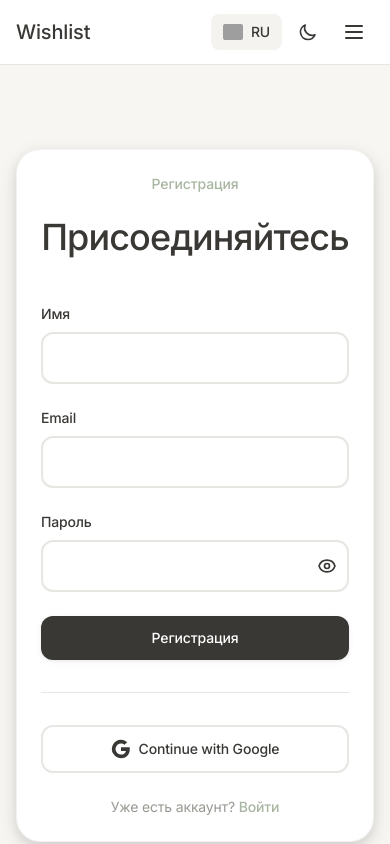
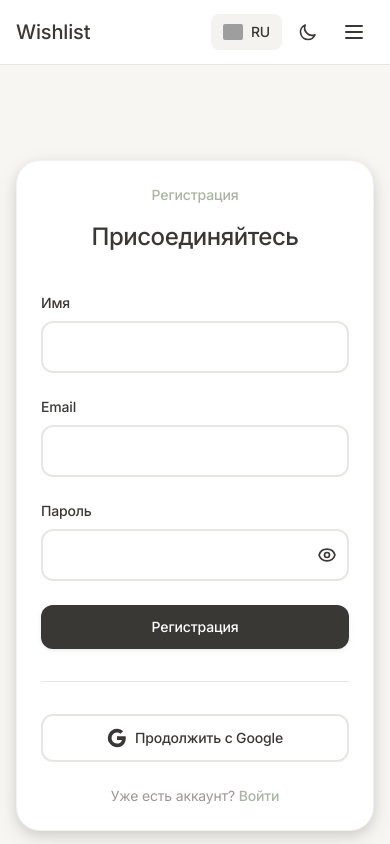
Before and after one commit to hazy03/wishlist-app, a React (Vite) app in the folder frontend/: page /register in a window 390 px wide. Shown: the top 844 px of the page. Built offline with nearby package versions, Linux system fonts and the light colour scheme; no server answers; grey boxes are pictures that could not be loaded.

Commit message:
Fix mobile text wrapping and OAuth button alignment, add translation

```diff
--- a/frontend/src/components/auth/LoginForm.tsx
+++ b/frontend/src/components/auth/LoginForm.tsx
@@ -37,7 +37,7 @@ export const LoginForm: React.FC = () => {
         <span className="text-sm text-sage dark:text-forest font-medium mb-4 block">
           {t('loginTitle')}
         </span>
-        <h2 className="text-soft-4xl font-display text-charcoal dark:text-darkText mb-4 font-medium">
+        <h2 className="text-2xl sm:text-3xl md:text-soft-4xl font-display text-charcoal dark:text-darkText mb-4 font-medium whitespace-nowrap">
           {t('welcomeBack')}
         </h2>
       </div>
--- a/frontend/src/components/auth/OAuthButton.tsx
+++ b/frontend/src/components/auth/OAuthButton.tsx
@@ -1,8 +1,11 @@
 import React from 'react';
 import { Button } from '../ui/Button';
 import { API_URL } from '../../utils/constants';
+import { useTranslation } from '../../hooks/useTranslation';
 
 export const OAuthButton: React.FC = () => {
+  const { t } = useTranslation();
+
   const handleGoogleLogin = () => {
     // Redirect to backend OAuth endpoint
     window.location.href = `${API_URL}/api/auth/google`;
@@ -11,7 +14,7 @@ export const OAuthButton: React.FC = () => {
   return (
     <Button
       variant="outline"
-      className="w-full gap-2"
+      className="w-full gap-2 justify-center"
       onClick={handleGoogleLogin}
     >
       <svg className="w-5 h-5" viewBox="0 0 24 24">
@@ -32,7 +35,7 @@ export const OAuthButton: React.FC = () => {
           d="M12 5.38c1.62 0 3.06.56 4.21 1.64l3.15-3.15C17.45 2.09 14.97 1 12 1 7.7 1 3.99 3.47 2.18 7.07l3.66 2.84c.87-2.6 3.3-4.53 6.16-4.53z"
         />
       </svg>
-      <span>Continue with Google</span>
+      <span>{t('continueWithGoogle')}</span>
     </Button>
   );
 };
--- a/frontend/src/components/auth/RegisterForm.tsx
+++ b/frontend/src/components/auth/RegisterForm.tsx
@@ -45,7 +45,7 @@ export const RegisterForm: React.FC = () => {
         <span className="text-sm text-sage dark:text-forest font-medium mb-4 block">
           {t('registerTitle')}
         </span>
-        <h2 className="text-soft-4xl font-display text-charcoal dark:text-darkText mb-4 font-medium">
+        <h2 className="text-2xl sm:text-3xl md:text-soft-4xl font-display text-charcoal dark:text-darkText mb-4 font-medium whitespace-nowrap">
           {t('joinUs')}
         </h2>
       </div>
--- a/frontend/src/i18n/translations.ts
+++ b/frontend/src/i18n/translations.ts
@@ -22,6 +22,7 @@ export const translations = {
     socialLoginRequired: 'Этот аккаунт был создан через социальную сеть. Используйте вход через социальную сеть.',
     completingLogin: 'Завершение входа...',
     oauthFailed: 'Ошибка входа через Google',
+    continueWithGoogle: 'Продолжить с Google',
 
     // Wishlist
     myWishlists: 'Мои вишлисты',
@@ -205,6 +206,7 @@ export const translations = {
     socialLoginRequired: 'This account was created with social login. Please use social login to sign in.',
     completingLogin: 'Completing login...',
     oauthFailed: 'Google login failed',
+    continueWithGoogle: 'Continue with Google',
 
     // Wishlist
     myWishlists: 'My Wishlists',
```
